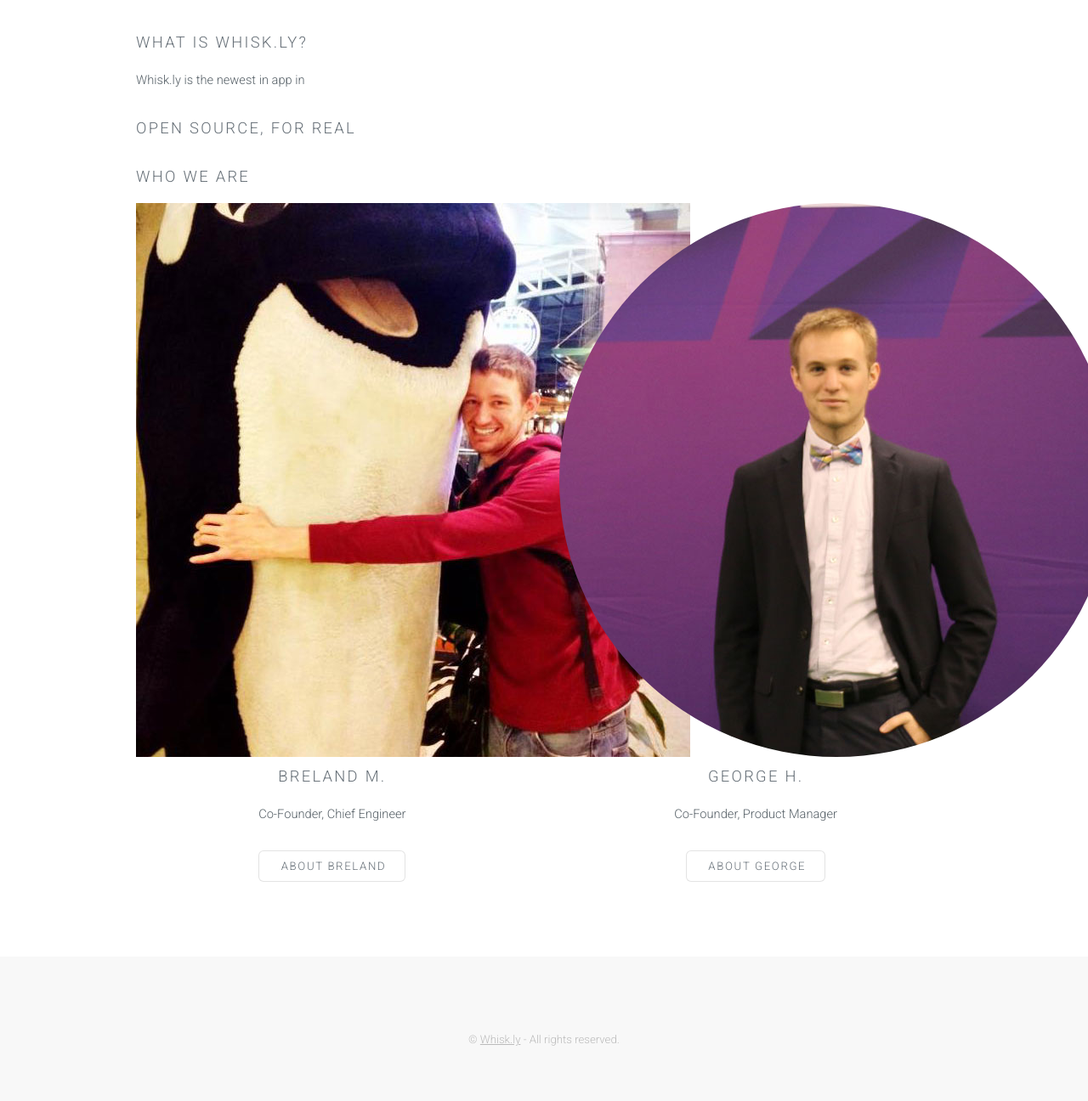
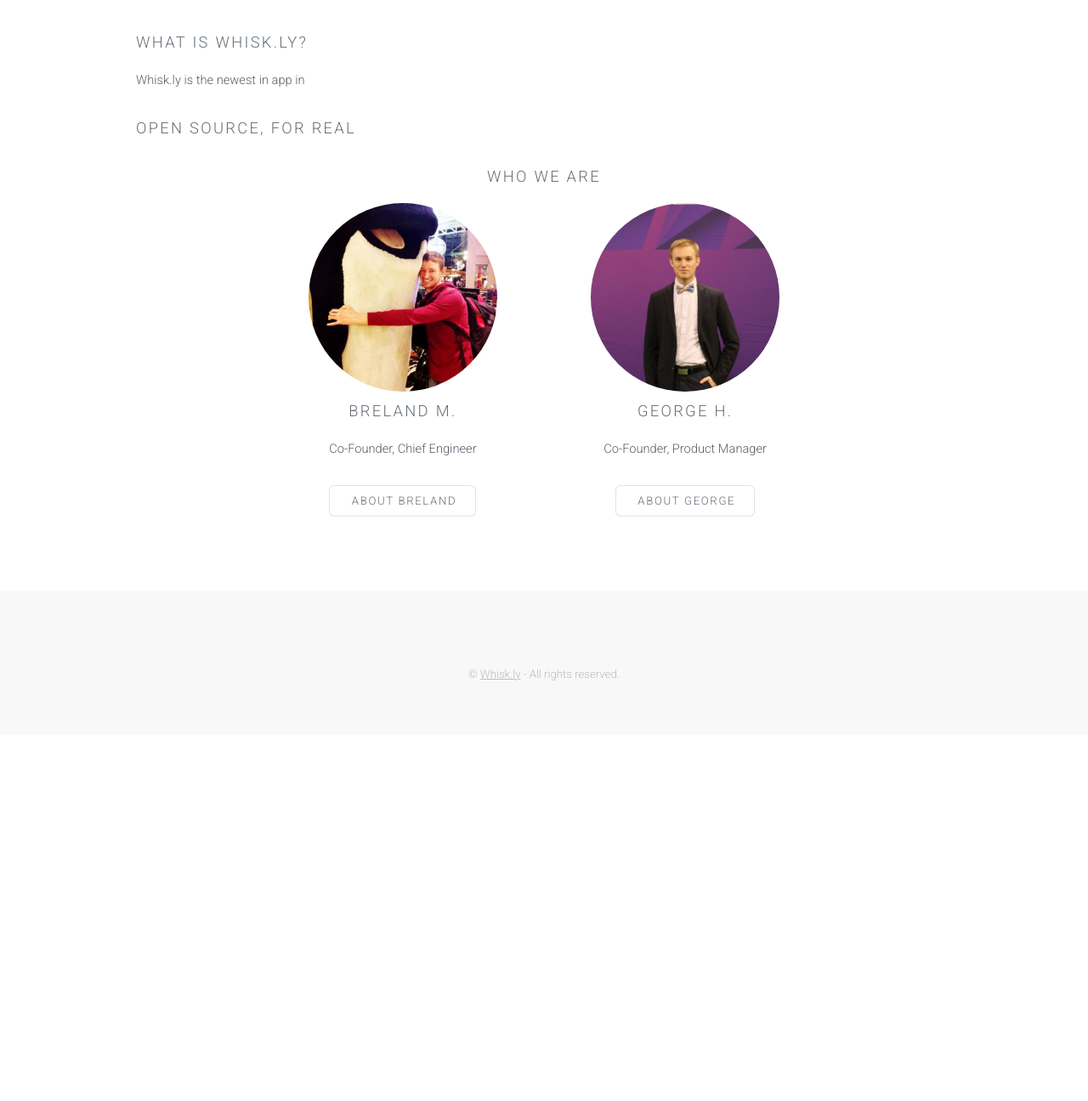
Before and after one commit to simple-recipe-manager/srm-web-fe, a PHP site: page /about/about.html in a window 1280 px wide. Shown: the part 372-1668 px from the top of the page at 85% size. After the commit the page ends 1173 px from the top, so only its background shows below. Run offline with PHP 8.4, Linux system fonts and the light colour scheme.

Commit message:
Now to just write all the things...

```diff
--- a/src/about/about.html
+++ b/src/about/about.html
@@ -8,7 +8,7 @@
 	<head>
 		<title>Whisk.ly - About</title>
 
-		<base href="http://whisk.ly/about/" />
+		<!--<base href="http://whisk.ly/about/" /> -->
 
 		<meta http-equiv="content-type" content="text/html; charset=utf-8" />
 		<meta name="description" content="" />
@@ -43,11 +43,14 @@
 						<h3>Open source, for real</h3>
 						<p></p>
 
-						<h3>Who We Are</h3>
+						<h3 class="who-we-are">Who We Are</h3>
 						<div class="row">
-							<div class="6u">
+							<div class="2u">
+								&nbsp;
+							</div>
+							<div class="4u">
 								<section class="special">
-									<img src="images/breland.jpg" alt="Breland" />
+									<img src="images/breland.jpg" alt="Breland" class="circle prof" />
 									<h3>Breland M.</h3>
 									<p>Co-Founder, Chief Engineer</p>
 									<ul class="actions">
@@ -55,15 +58,18 @@
 									</ul>
 								</section>
 							</div>
-							<div class="6u">
+							<div class="4u">
 								<section class="special">
-									<img src="images/george.jpg" alt=" George" class="circle" />
+									<img src="images/george.jpg" alt=" George" class="circle prof" />
 									<h3>George H.</h3>
 									<p>Co-Founder, Product Manager</p>
 									<ul class="actions">
 										<li><a href="" class="button alt">About George</a></li>
 									</ul>
 								</section>
+							</div>
+							<div class="2u">
+								&nbsp;
 							</div>
 						</div>
 
--- a/src/about/css/style.css
+++ b/src/about/css/style.css
@@ -989,6 +989,14 @@
 			border-radius: 50%;
 			background-clip: padding-box; }
 
+		.who-we-are {
+			text-align: center;
+		}
+
+		.prof {
+			width: 75%;
+		}
+
 /* Banner */
 
 	#banner {
```
